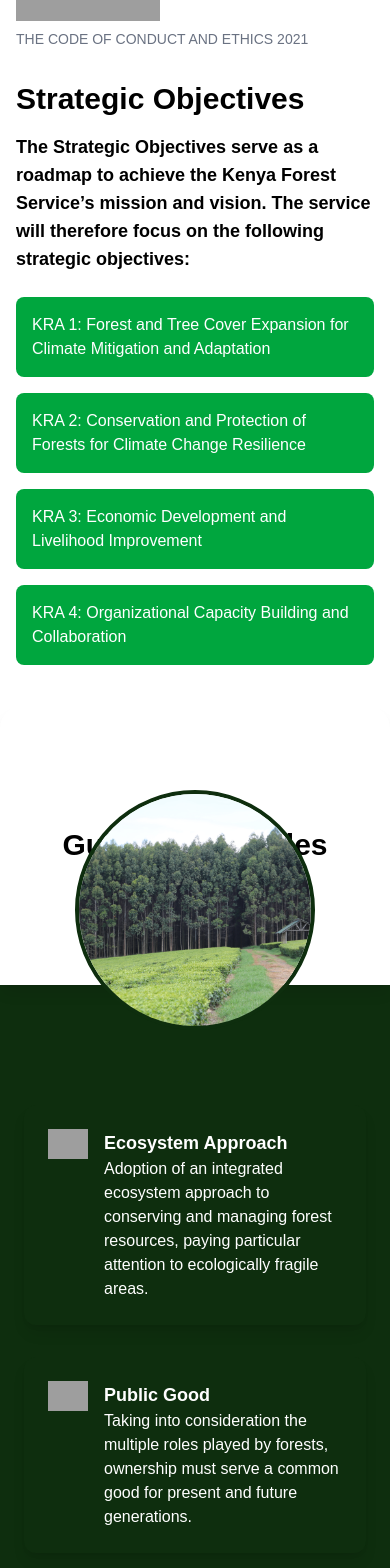
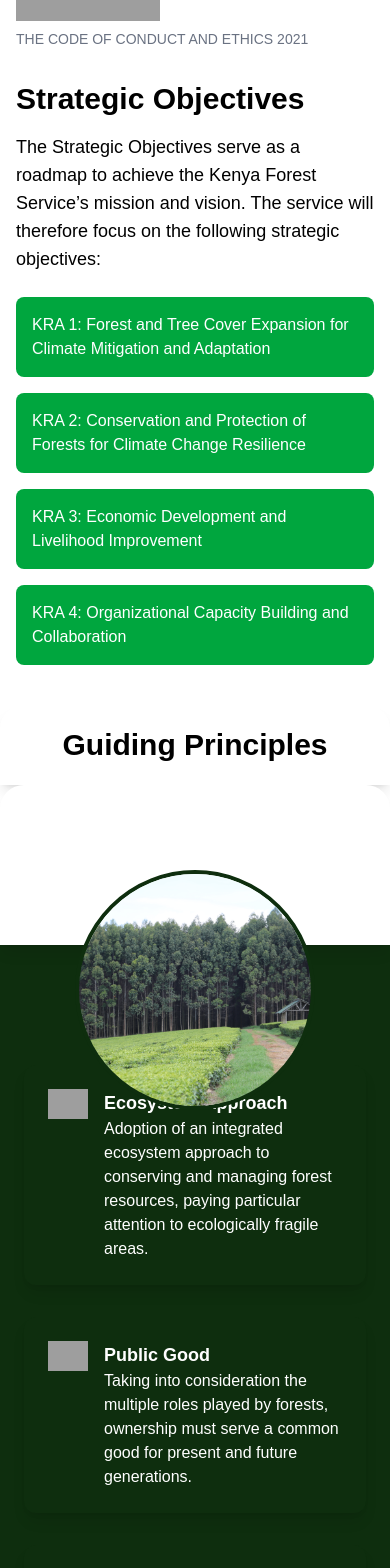
Before and after one commit to Manyara20/kfs-website, a Next.js app: page / in a window 390 px wide. Shown: the part 2280-3848 px from the top of the page. Built offline with nearby package versions, Linux system fonts and the light colour scheme; grey boxes are pictures that could not be loaded.

Commit message:
Addded a FooterBottom Component

```diff
--- a/src/components/App.jsx
+++ b/src/components/App.jsx
@@ -11,6 +11,7 @@
 import MagazineSection from "@/components/MagazineSection";
 import Principles from "@/components/Principles";
 import PatnersSection from "@/components/Patners";
+import FooterBottom from "@/components/FooterBottom";
 
 
 function App() {
@@ -28,6 +29,7 @@
       <PatnersSection/>
       <MagazineSection/>
       <Footer/>
+      <FooterBottom />
     </div>
   );
 }
--- a/src/components/CodeofConductSection.jsx
+++ b/src/components/CodeofConductSection.jsx
@@ -66,8 +66,8 @@
 
         {/* Right Side: Strategic Objectives */}
         <div>
-          <h2 className="text-3xl font-bold mb-4 !text-black">Strategic Objectives</h2>
-          <p className="text-lg mb-6 font-black !text-black">
+          <h2 className="text-3xl font-bold mb-4 text-centre !text-black">Strategic Objectives</h2>
+          <p className="text-lg mb-6  !text-black">
             The Strategic Objectives serve as a roadmap to achieve the Kenya Forest Service’s mission and vision. The service will therefore focus on the following strategic objectives:
           </p>
 
--- /dev/null
+++ b/src/components/FooterBottom.jsx
@@ -0,0 +1,33 @@
+// components/FooterBottom.jsx
+
+import Link from "next/link";
+
+const FooterBottom = () => {
+  return (
+    <div className="bg-[#023011] text-white py-6 border-t-4 border-white shadow-lg shadow-gray-800/50 relative z-10">
+      <div className="container mx-auto flex flex-col md:flex-row justify-between items-center px-6">
+
+        {/* Left Side */}
+        <p className="text-sm">
+          © 2023 Designed by <span className="font-semibold">KFS ICT Team</span>
+        </p>
+
+        {/* Right Side (Sitemap Links) */}
+        <div className="flex space-x-8 mt-4 md:mt-0">
+          <Link href="/sitemap" className="hover:underline transition-transform hover:scale-105">
+            Sitemap
+          </Link>
+          <Link href="/terms-of-service" className="hover:underline transition-transform hover:scale-105">
+            Terms of Service
+          </Link>
+          <Link href="/privacy-policy" className="hover:underline transition-transform hover:scale-105">
+            Privacy Policy
+          </Link>
+        </div>
+
+      </div>
+    </div>
+  );
+};
+
+export default FooterBottom;
--- a/src/components/Principles.jsx
+++ b/src/components/Principles.jsx
@@ -2,12 +2,14 @@
 
 const GuidingPrinciples = () => {
   return (
-
+      <>
+      <div className="bg-white rounded-t-3xl h-20 flex items-center justify-center relative shadow-lg z-10">
+          <h2 className="text-3xl text-black font-extrabold text-center">Guiding Principles</h2>
+      </div>
       <div className="relative w-full ">
 
         {/* Top Frame (1/4 Section) */}
-        <div className="bg-white rounded-t-3xl h-70 flex items-center justify-center relative shadow-lg z-10">
-          <h2 className="text-3xl text-black font-extrabold text-center">Guiding Principles</h2>
+        <div className="bg-white rounded-t-3xl h-40 flex items-center justify-center relative shadow-lg z-10">
         </div>
 
         {/* Bottom Frame (3/4 Section) */}
@@ -88,6 +90,7 @@
         </div>
 
       </div>
+      </>
 
   );
 };
```
